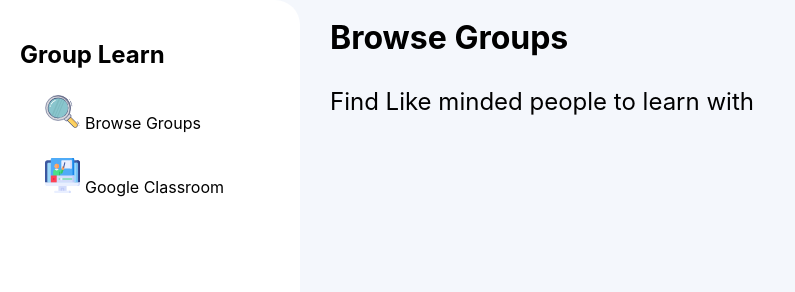
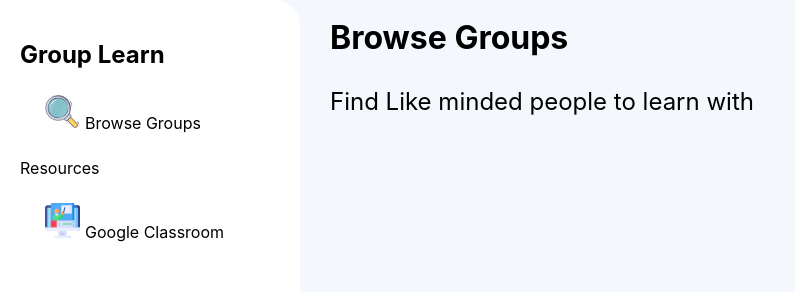
Before and after one commit to Nathan-Ballantyne/group-learn-ui, a Next.js app: page / in a window 1280 px wide. Shown: the top 292 px of the page, without its empty margins (0-795 px from the left). Built offline with nearby package versions, Linux system fonts and the light colour scheme.

Commit message:
add links

```diff
--- a/components/GroupCard/GroupCard.js
+++ b/components/GroupCard/GroupCard.js
@@ -1,8 +1,10 @@
 import PropTypes from 'prop-types';
 import styles from './GroupCard.module.scss';
+import Link from 'next/link';
 
-const GroupCard = ({ title, tags, memberCount, maxMembers }) => {
+const GroupCard = ({ id, title, tags, memberCount, maxMembers }) => {
   return (
+    <Link href={`/group/${id}`}>
       <div className={styles.card}>
         <h3>{title}</h3>
         <p>{tags.join(', ')}</p>
@@ -10,6 +12,7 @@ const GroupCard = ({ title, tags, memberCount, maxMembers }) => {
           Members {memberCount} out of {maxMembers}
         </div>
       </div>
+    </Link>
   );
 };
 
--- a/components/GroupsList/GroupList.js
+++ b/components/GroupsList/GroupList.js
@@ -10,6 +10,7 @@ const GroupList = () => {
         {mockGroupList.map((card) => (
           <GroupCard
             key={card.id}
+            id={card.id}
             title={card.title}
             tags={card.tags}
             memberCount={card.memberCount}
--- a/components/NavItem/NavItem.js
+++ b/components/NavItem/NavItem.js
@@ -1,12 +1,32 @@
 import styles from './NavItem.module.scss';
 import PropTypes from 'prop-types';
+import Link from 'next/link';
 
 const NavItem = ({ icon, alt, title, link }) => {
+  let itemStyle = '';
+  switch (alt) {
+    case 'help':
+      itemStyle = styles.help;
+      break;
+    case 'account':
+      itemStyle = styles.account;
+      break;
+    default:
+      itemStyle = '';
+      break;
+  }
+
+  if (alt === 'browse-groups') {
+    itemStyle += ' ' + styles.activeItem;
+  }
+
   return (
-    <div className={styles.NavItem}>
-      <img src={icon} alt={alt} />
-      <span>{title} </span>
-    </div>
+    <Link href={`/${link}`}>
+      <div className={[styles.NavItem, itemStyle].join(' ')}>
+        <img src={icon} alt={alt} />
+        <span>{title} </span>
+      </div>
+    </Link>
   );
 };
 
--- a/components/SideNav/SideNav.js
+++ b/components/SideNav/SideNav.js
@@ -9,25 +9,30 @@ const SideNav = () => {
         icon={'/browse.svg'}
         alt='browse-groups'
         title='Browse Groups'
-        link='link to main page'
+        link=''
       />
-      <NavItem
-        icon={'/classroom.svg'}
-        alt='classroom'
-        title='Google Classroom'
-        link='link to class'
-      />
+      <div className={styles.resources}>
+        <div>Resources</div>
+        <NavItem
+          icon={'/classroom.svg'}
+          alt='classroom'
+          title='Google Classroom'
+          link='create-class'
+        />
+      </div>
       <NavItem
         icon={'/help.svg'}
         alt='help'
         title='Help &amp; Support'
-        link='link to help'
+        link='help-support'
+        className={styles.help}
       />
       <NavItem
         icon={'/account.svg'}
         alt='account'
         title='Account'
-        link='link to account'
+        link='account-profile'
+        className={styles.account}
       />
     </div>
   );
```
Lines whose indentation alone changed are shown as unchanged.
